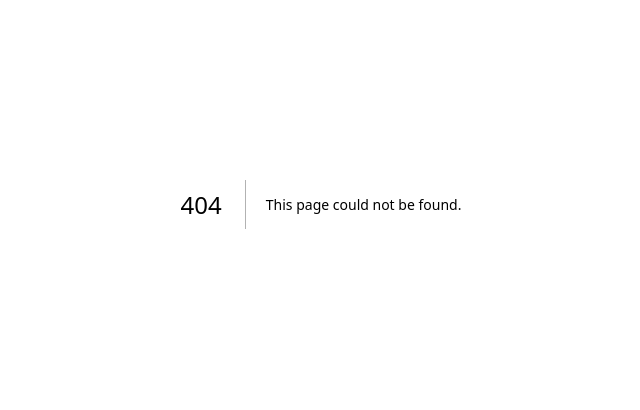
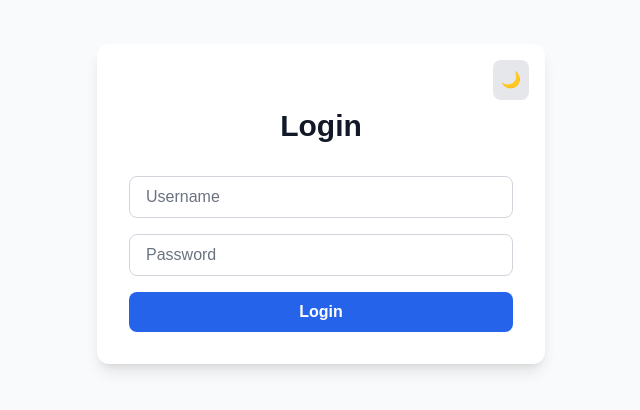
Before and after one commit to johnathanluong/capy-habit-front, a Next.js app: page /login in a window 1280 px wide. Before the commit this address had no page. Shown: the part 196-606 px from the top of the page, without its empty margins (319-959 px from the left). Built offline with nearby package versions, Linux system fonts and the light colour scheme.

Commit message:
Added JWT Tokens for login/out

```diff
--- /dev/null
+++ b/app/api/login/route.tsx
@@ -0,0 +1,39 @@
+'use server';
+import { setAuthToken, setRefreshToken } from '@/app/lib/auth';
+import { NextResponse } from 'next/server';
+
+const BACKEND_LOGIN_URL = 'http://127.0.0.1:8000/api/token/pair';
+
+interface POSTResponse {
+	username: string;
+	access: string;
+	refresh: string;
+}
+
+export async function LoginPOST(request: Request) {
+	const requestData = await request.json();
+	const body = JSON.stringify(requestData);
+	const requestOptions = {
+		method: 'POST',
+		headers: {
+			'Content-Type': 'application/json'
+		},
+		body: body
+	};
+
+	const res = await fetch(BACKEND_LOGIN_URL, requestOptions);
+	const data: POSTResponse = await res.json();
+
+	if (!res.ok) {
+		console.error('Error logging in:', res.statusText, res.status);
+		return NextResponse.json({ loggedIn: false, ...data }, { status: 400 });
+	}
+
+	const { username, access, refresh } = data;
+
+	const authToken = access;
+	setAuthToken(authToken);
+	setRefreshToken(refresh);
+
+	return NextResponse.json({ loggedIn: true, username: username }, { status: 200 });
+}
--- /dev/null
+++ b/app/interfaces/model.ts
@@ -0,0 +1,12 @@
+export interface Habit {
+	user: any;
+	name: string;
+	description: string;
+	category?: string;
+	created: Date;
+	modified: Date;
+	frequency: number;
+	frequency_type: string;
+	grace_period: number;
+	streak: number;
+}
--- /dev/null
+++ b/app/lib/auth.tsx
@@ -0,0 +1,42 @@
+import { cookies } from 'next/headers';
+
+const MAX_TOKEN_AGE = 600;
+
+export async function getToken() {
+	const authCookies = await cookies();
+	const authToken = authCookies.get('auth-token');
+	return authToken?.value;
+}
+
+// Called on login
+export async function setAuthToken(authToken: string) {
+	const authCookies = await cookies();
+	authCookies.set({
+		name: 'auth-token',
+		value: authToken,
+		httpOnly: true,
+		sameSite: 'strict',
+		secure: process.env.NODE_ENV !== 'development',
+		maxAge: MAX_TOKEN_AGE
+	});
+}
+
+// Called on login
+export async function setRefreshToken(refreshToken: string) {
+	const authCookies = await cookies();
+	authCookies.set({
+		name: 'refresh-token',
+		value: refreshToken,
+		httpOnly: true,
+		sameSite: 'strict',
+		secure: process.env.NODE_ENV !== 'development',
+		maxAge: MAX_TOKEN_AGE
+	});
+}
+
+// Called on logout
+export async function deleteTokens() {
+	const authCookies = await cookies();
+	authCookies.delete('auth-token');
+	authCookies.delete('refresh-token');
+}
--- /dev/null
+++ b/app/login/page.tsx
@@ -0,0 +1,88 @@
+'use client';
+import { useState, useEffect } from 'react';
+
+// const LOGIN_URL = 'http://127.0.0.1:8000/api/token/pair';
+const LOGIN_URL = '/api/login/';
+
+export default function Page() {
+	const [darkMode, setDarkMode] = useState(false);
+
+	useEffect(() => {
+		if (darkMode) {
+			document.documentElement.classList.add('dark');
+		} else {
+			document.documentElement.classList.remove('dark');
+		}
+	}, [darkMode]);
+
+	async function handleSubmit(e: any) {
+		e.preventDefault();
+
+		const formData = new FormData(e.target);
+		const objData = Object.fromEntries(formData);
+		const data = JSON.stringify(objData);
+		const requestOptions = {
+			method: 'POST',
+			headers: {
+				'Content-Type': 'application/json'
+			},
+			body: data
+		};
+
+		const res = await fetch(LOGIN_URL, requestOptions);
+		if (!res.ok) {
+			console.error('Error logging in:', res.statusText, res.status);
+			return;
+		}
+
+		const resData = await res.json();
+		console.log(resData);
+	}
+
+	return (
+		<div className='min-h-screen flex items-center justify-center bg-gray-50 dark:bg-gray-900 transition-colors duration-200'>
+			<div className='max-w-md w-full space-y-8 p-8 bg-white dark:bg-gray-800 rounded-xl shadow-lg relative'>
+				<button
+					onClick={() => setDarkMode(!darkMode)}
+					className='absolute top-4 right-4 p-2 rounded-lg bg-gray-200 dark:bg-gray-700 hover:bg-gray-300 dark:hover:bg-gray-600 transition-colors'
+				>
+					{darkMode ? '🌞' : '🌙'}
+				</button>
+				<h1 className='text-3xl font-bold text-center text-gray-900 dark:text-white mb-8'>Login</h1>
+				<form onSubmit={handleSubmit} className='space-y-4'>
+					<input
+						required
+						type='text'
+						name='username'
+						placeholder='Username'
+						className='w-full px-4 py-2 border border-gray-300 dark:border-gray-600 rounded-lg
+                                 bg-white dark:bg-gray-700 text-gray-900 dark:text-white
+                                 focus:ring-2 focus:ring-blue-500 focus:border-transparent
+                                 outline-none transition placeholder-gray-500 dark:placeholder-gray-400'
+					/>
+
+					<input
+						required
+						type='password'
+						name='password'
+						placeholder='Password'
+						className='w-full px-4 py-2 border border-gray-300 dark:border-gray-600 rounded-lg
+                                 bg-white dark:bg-gray-700 text-gray-900 dark:text-white
+                                 focus:ring-2 focus:ring-blue-500 focus:border-transparent
+                                 outline-none transition placeholder-gray-500 dark:placeholder-gray-400'
+					/>
+
+					<button
+						type='submit'
+						className='w-full py-2 px-4 bg-blue-600 hover:bg-blue-700 dark:bg-blue-500
+                                 dark:hover:bg-blue-600 text-white font-semibold rounded-lg
+                                 transition duration-200 ease-in-out focus:outline-none
+                                 focus:ring-2 focus:ring-blue-500 focus:ring-offset-2'
+					>
+						Login
+					</button>
+				</form>
+			</div>
+		</div>
+	);
+}
--- a/app/page.tsx
+++ b/app/page.tsx
@@ -1,98 +1,80 @@
-import Image from "next/image";
+'use client';
+import Image from 'next/image';
+import useSWR from 'swr';
+import { Habit } from './interfaces/model';
+
+const fetcher = (url: string) => fetch(url).then((res) => res.json());
 
 export default function Home() {
+	const { data, error, isLoading } = useSWR('http://127.0.0.1:8000/api/habits/', fetcher);
+
+	if (isLoading) return <div>Loading...</div>;
+	if (error) return <div>Error loading data</div>;
+
 	return (
-    <div className="grid grid-rows-[20px_1fr_20px] items-center justify-items-center min-h-screen p-8 pb-20 gap-16 sm:p-20 font-[family-name:var(--font-geist-sans)]">
-      <main className="flex flex-col gap-8 row-start-2 items-center sm:items-start">
-        <Image
-          className="dark:invert"
-          src="/next.svg"
-          alt="Next.js logo"
-          width={180}
-          height={38}
-          priority
-        />
-        <ol className="list-inside list-decimal text-sm text-center sm:text-left font-[family-name:var(--font-geist-mono)]">
-          <li className="mb-2">
-            Get started by editing{" "}
-            <code className="bg-black/[.05] dark:bg-white/[.06] px-1 py-0.5 rounded font-semibold">
+		<div className='grid grid-rows-[20px_1fr_20px] items-center justify-items-center min-h-screen p-8 pb-20 gap-16 sm:p-20 font-[family-name:var(--font-geist-sans)]'>
+			<main className='flex flex-col gap-8 row-start-2 items-center sm:items-start'>
+				<Image className='dark:invert' src='/next.svg' alt='Next.js logo' width={180} height={38} priority />
+				<ol className='list-inside list-decimal text-sm text-center sm:text-left font-[family-name:var(--font-geist-mono)]'>
+					<li className='mb-2'>
+						Get started by editing{' '}
+						<code className='bg-black/[.05] dark:bg-white/[.06] px-1 py-0.5 rounded font-semibold'>
 							app/page.tsx
 						</code>
 						.
 					</li>
 					<li>Save and see your changes instantly.</li>
+					{data &&
+						data.map((habit: Habit, index: number) => (
+							<li key={index}>
+								{habit.name} - {habit.description}
+							</li>
+						))}
 				</ol>
 
-        <div className="flex gap-4 items-center flex-col sm:flex-row">
+				<div className='flex gap-4 items-center flex-col sm:flex-row'>
+					<button
+						className='rounded-full border border-solid border-transparent transition-colors flex items-center justify-center bg-foreground text-background gap-2 hover:bg-[#383838] dark:hover:bg-[#ccc] text-sm sm:text-base h-10 sm:h-12 px-4 sm:px-5'
+						rel='noopener noreferrer'
+					>
+						Show Habits
+					</button>
 					<a
-            className="rounded-full border border-solid border-transparent transition-colors flex items-center justify-center bg-foreground text-background gap-2 hover:bg-[#383838] dark:hover:bg-[#ccc] text-sm sm:text-base h-10 sm:h-12 px-4 sm:px-5"
-            href="https://vercel.com/new?utm_source=create-next-app&utm_medium=appdir-template-tw&utm_campaign=create-next-app"
-            target="_blank"
-            rel="noopener noreferrer"
-          >
-            <Image
-              className="dark:invert"
-              src="/vercel.svg"
-              alt="Vercel logomark"
-              width={20}
-              height={20}
-            />
-            Deploy now
-          </a>
-          <a
-            className="rounded-full border border-solid border-black/[.08] dark:border-white/[.145] transition-colors flex items-center justify-center hover:bg-[#f2f2f2] dark:hover:bg-[#1a1a1a] hover:border-transparent text-sm sm:text-base h-10 sm:h-12 px-4 sm:px-5 sm:min-w-44"
-            href="https://nextjs.org/docs?utm_source=create-next-app&utm_medium=appdir-template-tw&utm_campaign=create-next-app"
-            target="_blank"
-            rel="noopener noreferrer"
+						className='rounded-full border border-solid border-black/[.08] dark:border-white/[.145] transition-colors flex items-center justify-center hover:bg-[#f2f2f2] dark:hover:bg-[#1a1a1a] hover:border-transparent text-sm sm:text-base h-10 sm:h-12 px-4 sm:px-5 sm:min-w-44'
+						href='https://nextjs.org/docs?utm_source=create-next-app&utm_medium=appdir-template-tw&utm_campaign=create-next-app'
+						target='_blank'
+						rel='noopener noreferrer'
 					>
 						Read our docs
 					</a>
 				</div>
 			</main>
-      <footer className="row-start-3 flex gap-6 flex-wrap items-center justify-center">
+			<footer className='row-start-3 flex gap-6 flex-wrap items-center justify-center'>
 				<a
-          className="flex items-center gap-2 hover:underline hover:underline-offset-4"
-          href="https://nextjs.org/learn?utm_source=create-next-app&utm_medium=appdir-template-tw&utm_campaign=create-next-app"
-          target="_blank"
-          rel="noopener noreferrer"
+					className='flex items-center gap-2 hover:underline hover:underline-offset-4'
+					href='https://nextjs.org/learn?utm_source=create-next-app&utm_medium=appdir-template-tw&utm_campaign=create-next-app'
+					target='_blank'
+					rel='noopener noreferrer'
 				>
-          <Image
-            aria-hidden
-            src="/file.svg"
-            alt="File icon"
-            width={16}
-            height={16}
-          />
+					<Image aria-hidden src='/file.svg' alt='File icon' width={16} height={16} />
 					Learn
 				</a>
 				<a
-          className="flex items-center gap-2 hover:underline hover:underline-offset-4"
-          href="https://vercel.com/templates?framework=next.js&utm_source=create-next-app&utm_medium=appdir-template-tw&utm_campaign=create-next-app"
-          target="_blank"
-          rel="noopener noreferrer"
+					className='flex items-center gap-2 hover:underline hover:underline-offset-4'
+					href='https://vercel.com/templates?framework=next.js&utm_source=create-next-app&utm_medium=appdir-template-tw&utm_campaign=create-next-app'
+					target='_blank'
+					rel='noopener noreferrer'
 				>
-          <Image
-            aria-hidden
-            src="/window.svg"
-            alt="Window icon"
-            width={16}
-            height={16}
-          />
+					<Image aria-hidden src='/window.svg' alt='Window icon' width={16} height={16} />
 					Examples
 				</a>
 				<a
-          className="flex items-center gap-2 hover:underline hover:underline-offset-4"
-          href="https://nextjs.org?utm_source=create-next-app&utm_medium=appdir-template-tw&utm_campaign=create-next-app"
-          target="_blank"
-          rel="noopener noreferrer"
+					className='flex items-center gap-2 hover:underline hover:underline-offset-4'
+					href='https://nextjs.org?utm_source=create-next-app&utm_medium=appdir-template-tw&utm_campaign=create-next-app'
+					target='_blank'
+					rel='noopener noreferrer'
 				>
-          <Image
-            aria-hidden
-            src="/globe.svg"
-            alt="Globe icon"
-            width={16}
-            height={16}
-          />
+					<Image aria-hidden src='/globe.svg' alt='Globe icon' width={16} height={16} />
 					Go to nextjs.org →
 				</a>
 			</footer>
--- a/tailwind.config.ts
+++ b/tailwind.config.ts
@@ -1,18 +1,19 @@
-import type { Config } from "tailwindcss";
+import type { Config } from 'tailwindcss';
 
 export default {
 	content: [
-    "./pages/**/*.{js,ts,jsx,tsx,mdx}",
-    "./components/**/*.{js,ts,jsx,tsx,mdx}",
-    "./app/**/*.{js,ts,jsx,tsx,mdx}",
+		'./pages/**/*.{js,ts,jsx,tsx,mdx}',
+		'./components/**/*.{js,ts,jsx,tsx,mdx}',
+		'./app/**/*.{js,ts,jsx,tsx,mdx}'
 	],
 	theme: {
 		extend: {
 			colors: {
-        background: "var(--background)",
-        foreground: "var(--foreground)",
-      },
-    },
+				background: 'var(--background)',
+				foreground: 'var(--foreground)'
+			}
+		}
 	},
 	plugins: [],
+	darkMode: 'class'
 } satisfies Config;
```
Also changed, not shown: package.json (+7 -6 lines), 1 other file (tests, documents, lock files or other folders). Lines whose indentation alone changed are shown as unchanged.
